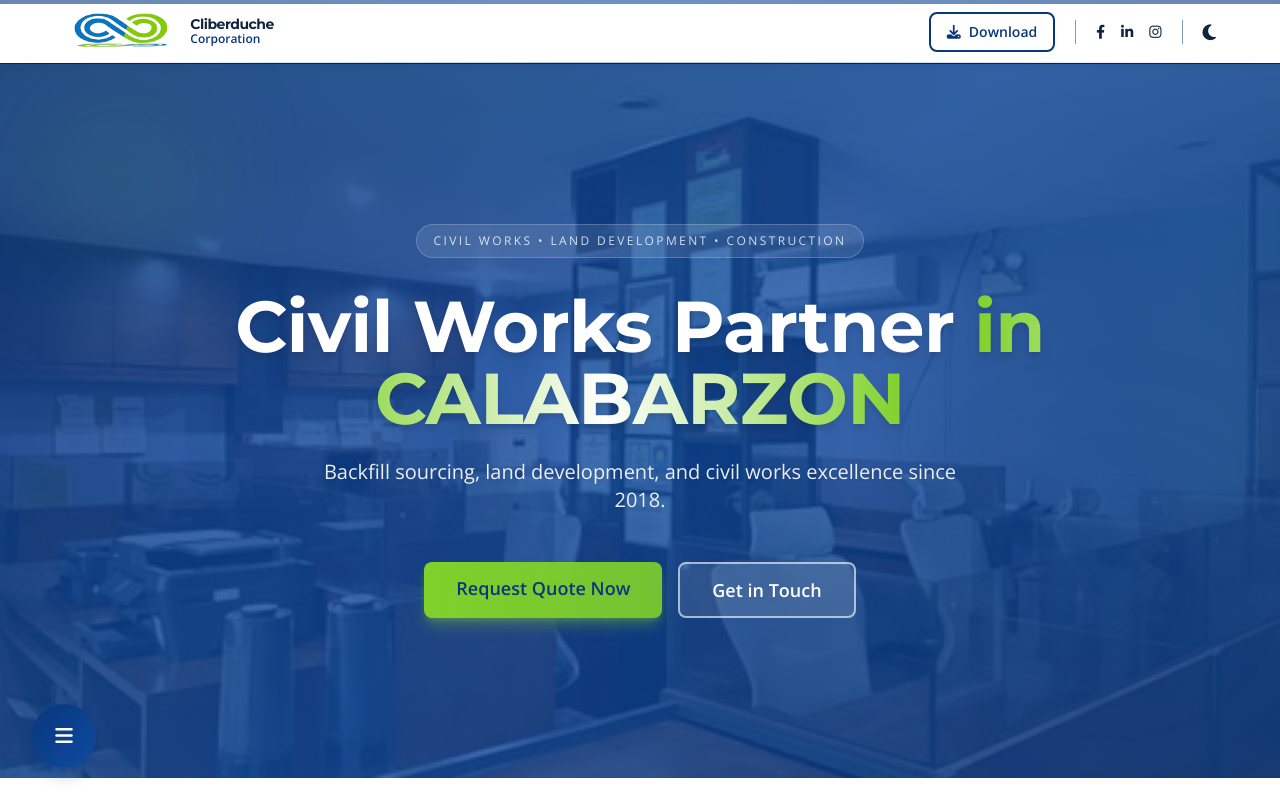
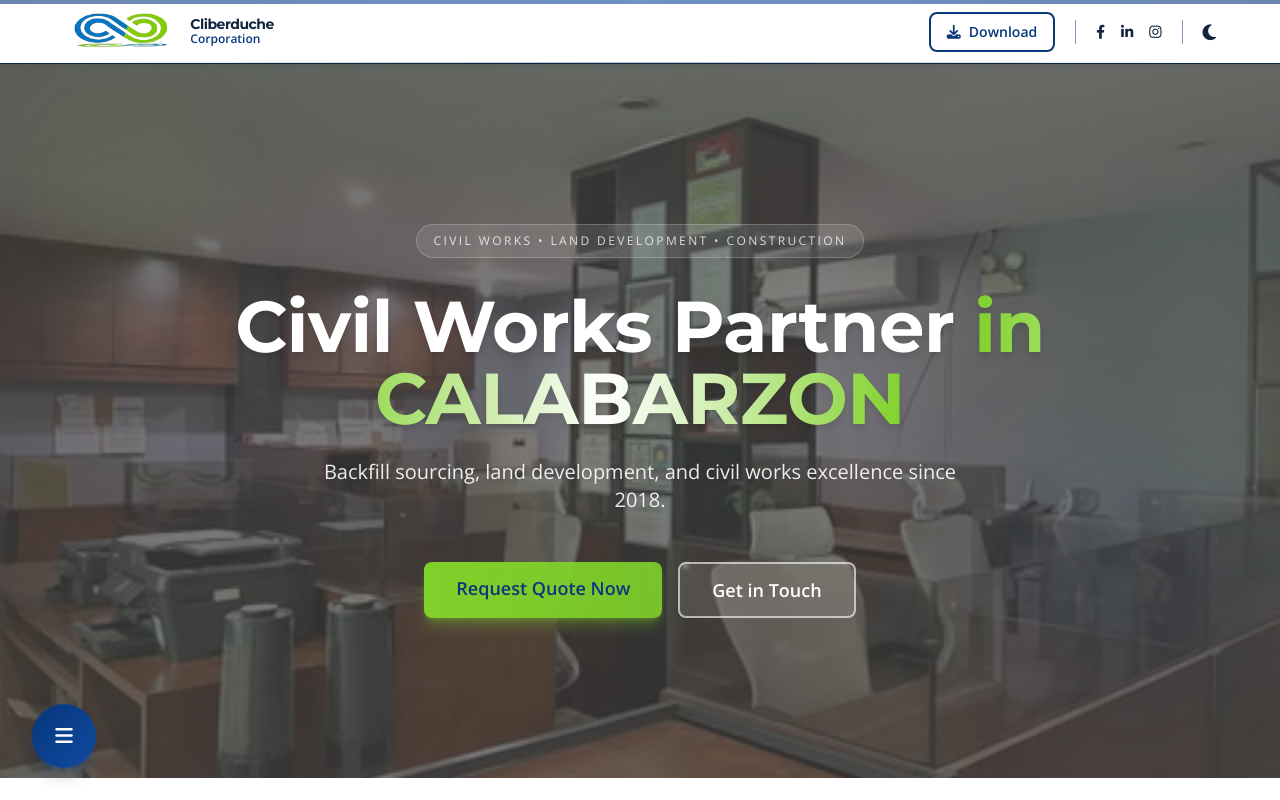
Before and after one commit to CarlAbigania/Cliberduche-Portfolio, a React (Vite) app: page / in a window 1280 px wide. Shown: the top 800 px of the page. Built offline with nearby package versions, Linux system fonts and the light colour scheme.

Commit message:
Change the background image color use in the hero and services section

```diff
--- a/src/components/Hero.jsx
+++ b/src/components/Hero.jsx
@@ -6,7 +6,7 @@ const Hero = () => {
       id="home"
       className="hero relative py-32 md:py-40 text-center text-white bg-center bg-cover"
       style={{
-        backgroundImage: `linear-gradient(135deg, rgba(8, 55, 124, 0.85) 0%, rgba(15, 74, 161, 0.80) 50%, rgba(8, 55, 124, 0.85) 100%), url('/images/compony provided/office.jpg')`,
+        backgroundImage: `linear-gradient(135deg, rgba(60, 60, 60, 0.75) 0%, rgba(70, 70, 70, 0.70) 50%, rgba(60, 60, 60, 0.75) 100%), url('/images/compony provided/office.jpg')`,
         backgroundAttachment: 'fixed',
       }}
     >
--- a/src/components/Services.jsx
+++ b/src/components/Services.jsx
@@ -28,8 +28,7 @@ const Services = () => {
       id="services"
       className="py-12 md:py-16 bg-fixed bg-cover bg-center relative"
       style={{
-        backgroundImage:
-          "linear-gradient(rgba(8, 55, 124, 0.82), rgba(8, 55, 124, 0.82)), url('https://images.unsplash.com/photo-1503387837-b154d5074bd2?ixlib=rb-4.0.3&auto=format&fit=crop&w=1920&q=80')",
+        backgroundImage: "linear-gradient(rgba(60, 60, 60, 0.72), rgba(60, 60, 60, 0.72)), url('https://images.unsplash.com/photo-1503387837-b154d5074bd2?ixlib=rb-4.0.3&auto=format&fit=crop&w=1920&q=80')",
       }}
     >
       <div className="max-w-container mx-auto px-4">
```
